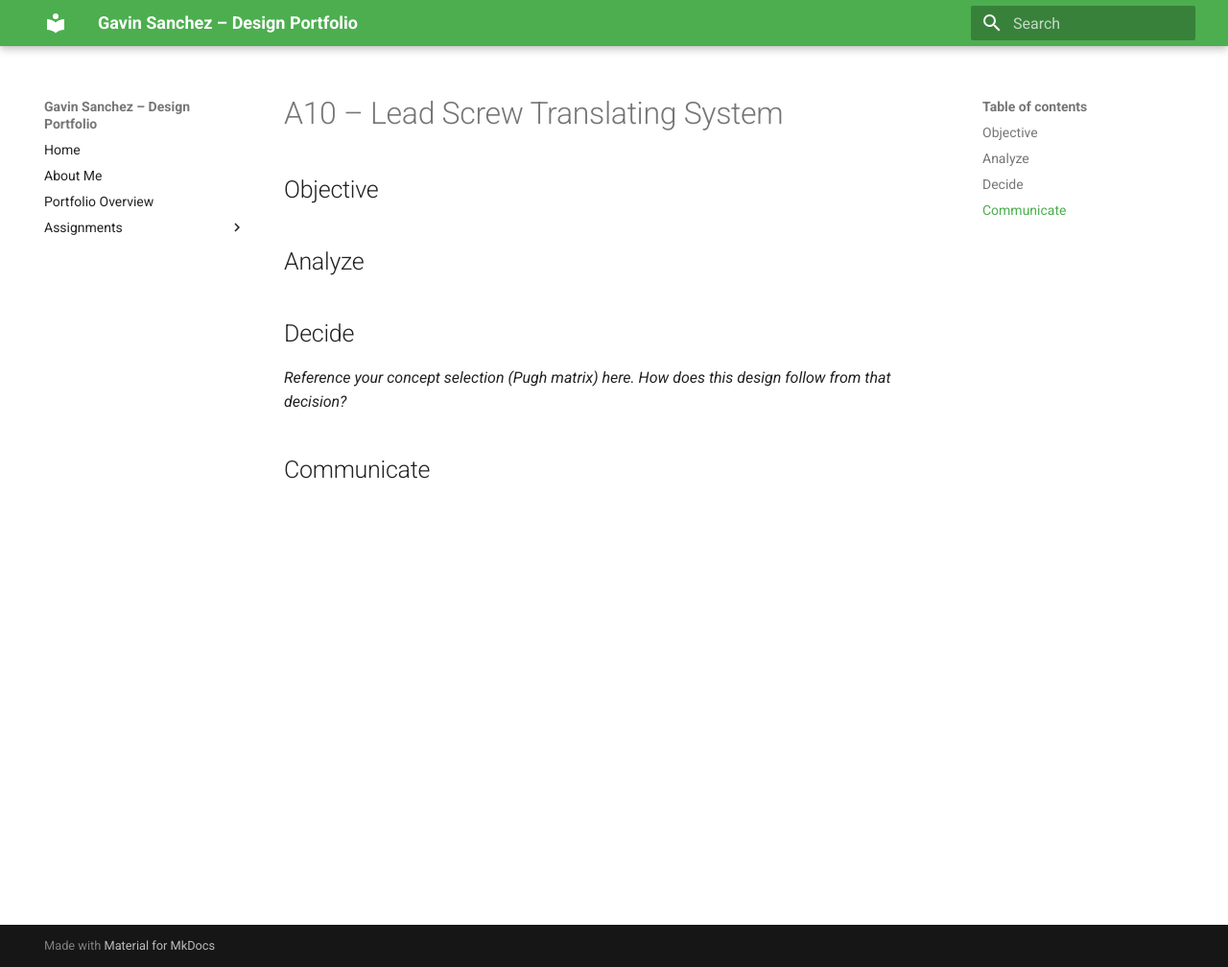
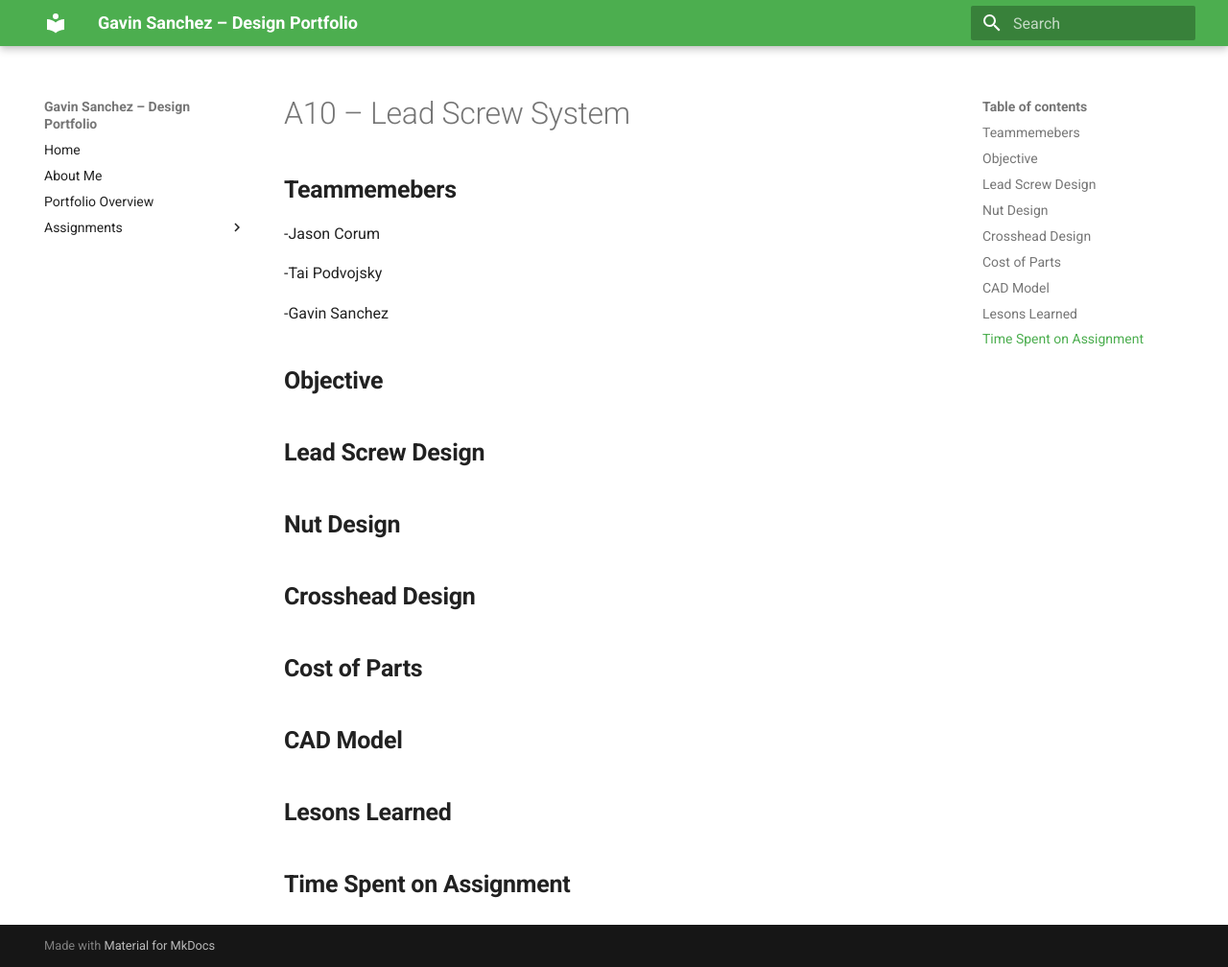
Before and after one commit to GavinSanch/Gavins-design-projects-portfolio, an MkDocs documentation site: the page built from docs/assignments/A10/index.md, in a window 1280 px wide and 1008 px high. Shown: the whole window at 96% size. Built offline with MkDocs 1.6.1 and Material for MkDocs 9.7.7, drawn with Linux system fonts in a browser that asks for light colours.

Commit message:
Update index.md

```diff
--- a/docs/assignments/A10/index.md
+++ b/docs/assignments/A10/index.md
@@ -1,12 +1,32 @@
-# A10 – Lead Screw Translating System
+# A10 – Lead Screw System
 
-## Objective
+## **Teammemebers**
+
+-Jason Corum
+
+-Tai Podvojsky
+
+-Gavin Sanchez
+
+## **Objective**
 
 
-## Analyze
+## **Lead Screw Design**
 
 
-## Decide
-_Reference your concept selection (Pugh matrix) here. How does this design follow from that decision?_
+## **Nut Design**
 
-## Communicate
+
+## **Crosshead Design**
+
+
+## **Cost of Parts**
+
+
+## **CAD Model**
+
+
+## **Lesons Learned**
+
+
+## **Time Spent on Assignment**
```
